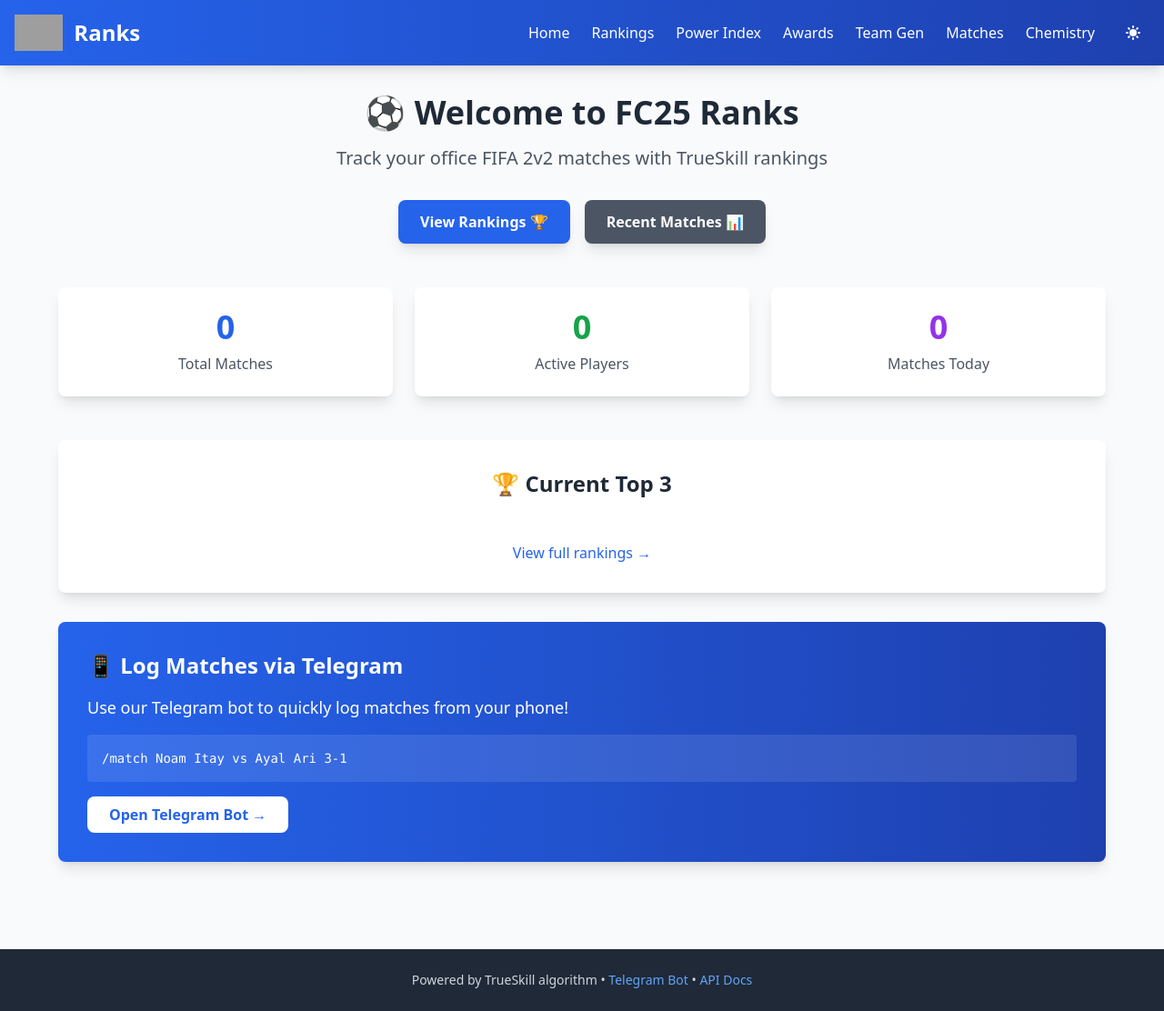
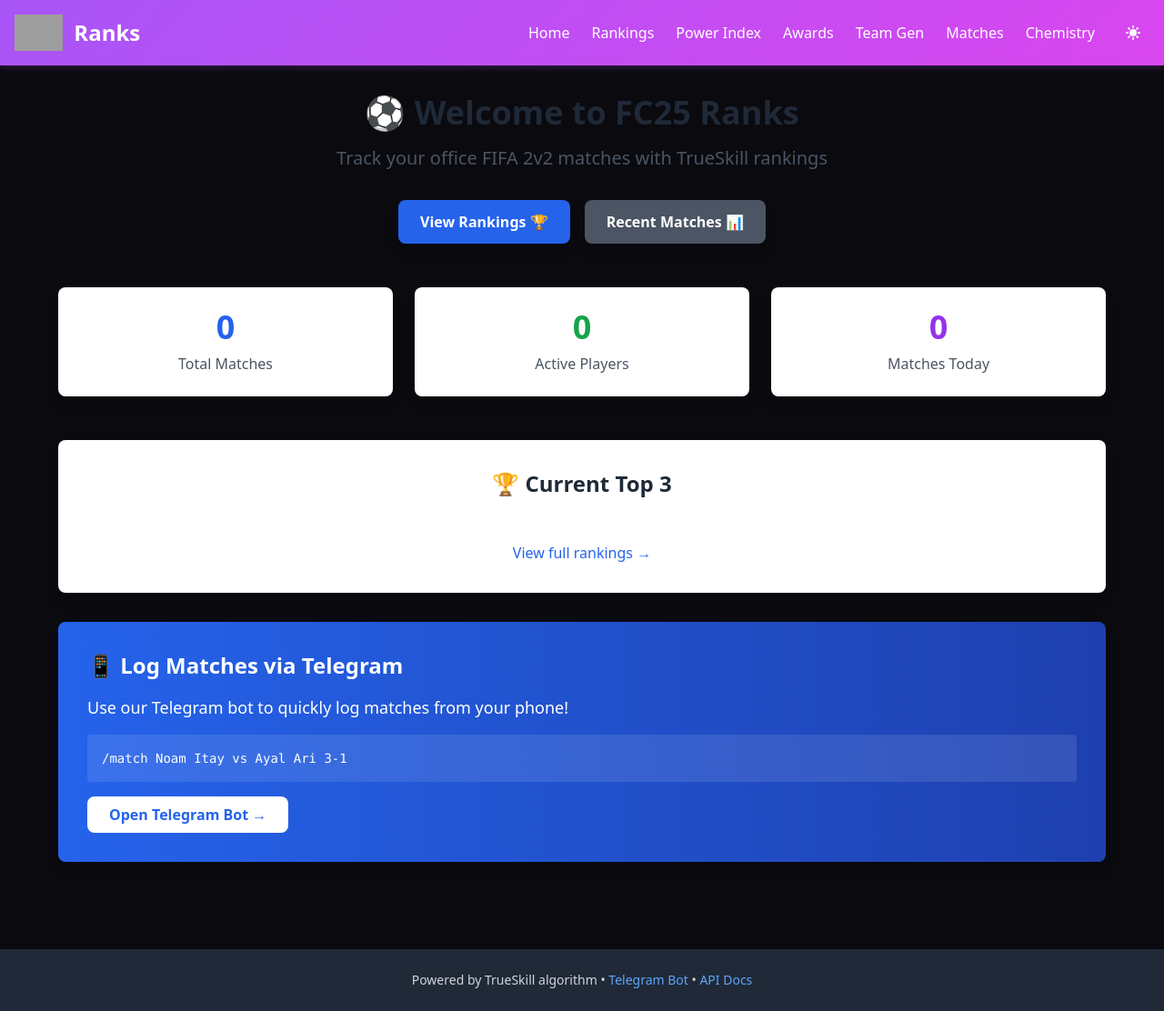
Before and after one commit to nkorobko/fifa-ranks, a FastAPI app: page / in a window 1280 px wide. Shown: the whole page at 91% size. Run offline with FastAPI, Linux system fonts and the light colour scheme; data that the repository does not hold is empty; some libraries are stand-ins or nearby versions; grey boxes are pictures that could not be loaded.

Commit message:
Issue #28: Redesign color system with EA FC gradient and depth layers
- Created colors.css with comprehensive color system
- Brand gradient: purple (#a855f7) to pink (#d946ef) inspired by EA FC
- 4 surface elevation levels: base, raised, elevated, overlay
- Text hierarchy: primary (95%), secondary (60%), tertiary (40%) opacity
- Consistent button styles: btn-primary with gradient, btn-secondary with border
- Glassmorphism card styles with backdrop-filter blur
- Accent-tinted shadows for visual depth
- Gradient border utility for special cases
- Updated header to use gradient-primary class
- Updated body background to bg-base (#0a0a0f)

Replaces mismatched green/blue buttons with unified purple-pink gradient
All primary CTAs now use same brand gradient

```diff
--- /dev/null
+++ b/backend/app/static/css/colors.css
@@ -0,0 +1,165 @@
+/* FC25 Ranks - Color System */
+
+:root {
+  /* Brand Gradient - EA FC inspired purple-to-pink */
+  --gradient-primary: linear-gradient(135deg, #a855f7 0%, #d946ef 100%);
+  --gradient-primary-hover: linear-gradient(135deg, #9333ea 0%, #c026d3 100%);
+
+  /* Accent colors extracted from gradient */
+  --accent-primary: #a855f7;
+  --accent-primary-hover: #9333ea;
+  --accent-secondary: #d946ef;
+
+  /* Surface layers - depth through elevation */
+  --bg-base: #0a0a0f;           /* Deepest background */
+  --bg-raised: #13131a;         /* Cards, containers */
+  --bg-elevated: #1c1c26;       /* Elevated cards, modals */
+  --bg-overlay: #25252f;        /* Highest elevation */
+
+  /* Semantic colors */
+  --color-success: #10b981;
+  --color-warning: #f59e0b;
+  --color-error: #ef4444;
+  --color-info: #3b82f6;
+
+  /* Text hierarchy */
+  --text-primary: rgba(255, 255, 255, 0.95);
+  --text-secondary: rgba(255, 255, 255, 0.60);
+  --text-tertiary: rgba(255, 255, 255, 0.40);
+
+  /* Borders & dividers */
+  --border-subtle: rgba(255, 255, 255, 0.08);
+  --border-elevated: rgba(255, 255, 255, 0.12);
+
+  /* Glassmorphism */
+  --glass-bg: rgba(255, 255, 255, 0.05);
+  --glass-border: rgba(255, 255, 255, 0.08);
+
+  /* Shadows with accent tint */
+  --shadow-sm: 0 1px 2px 0 rgba(168, 85, 247, 0.05);
+  --shadow-md: 0 4px 6px -1px rgba(168, 85, 247, 0.1);
+  --shadow-lg: 0 10px 15px -3px rgba(168, 85, 247, 0.15);
+  --shadow-xl: 0 20px 25px -5px rgba(168, 85, 247, 0.2);
+}
+
+/* Dark mode overrides (if needed) */
+.dark {
+  /* Same values - we're already dark by default */
+}
+
+/* Utility classes */
+.bg-base { background-color: var(--bg-base); }
+.bg-raised { background-color: var(--bg-raised); }
+.bg-elevated { background-color: var(--bg-elevated); }
+.bg-overlay { background-color: var(--bg-overlay); }
+
+.text-primary { color: var(--text-primary); }
+.text-secondary { color: var(--text-secondary); }
+.text-tertiary { color: var(--text-tertiary); }
+
+.border-subtle { border-color: var(--border-subtle); }
+.border-elevated { border-color: var(--border-elevated); }
+
+.gradient-primary {
+  background: var(--gradient-primary);
+  color: white;
+}
+
+.gradient-border {
+  position: relative;
+  background: transparent;
+  border: 2px solid transparent;
+  background-clip: padding-box;
+}
+
+.gradient-border::before {
+  content: '';
+  position: absolute;
+  inset: 0;
+  border-radius: inherit;
+  padding: 2px;
+  background: var(--gradient-primary);
+  -webkit-mask: linear-gradient(#fff 0 0) content-box, linear-gradient(#fff 0 0);
+  -webkit-mask-composite: xor;
+  mask-composite: exclude;
+  pointer-events: none;
+}
+
+/* Button styles with consistent accent */
+.btn-primary {
+  background: var(--gradient-primary);
+  color: white;
+  font-weight: 600;
+  padding: 0.75rem 1.5rem;
+  border-radius: 0.75rem;
+  border: none;
+  cursor: pointer;
+  transition: all 150ms ease-out;
+  box-shadow: var(--shadow-md);
+}
+
+.btn-primary:hover {
+  background: var(--gradient-primary-hover);
+  box-shadow: var(--shadow-lg);
+  transform: translateY(-1px);
+}
+
+.btn-primary:active {
+  transform: translateY(0);
+  box-shadow: var(--shadow-sm);
+}
+
+.btn-primary:disabled {
+  opacity: 0.5;
+  cursor: not-allowed;
+  transform: none;
+}
+
+.btn-secondary {
+  background: transparent;
+  color: var(--accent-primary);
+  font-weight: 600;
+  padding: 0.75rem 1.5rem;
+  border-radius: 0.75rem;
+  border: 2px solid var(--accent-primary);
+  cursor: pointer;
+  transition: all 150ms ease-out;
+}
+
+.btn-secondary:hover {
+  background: rgba(168, 85, 247, 0.1);
+  border-color: var(--accent-primary-hover);
+  color: var(--accent-primary-hover);
+}
+
+/* Card elevation with glassmorphism */
+.card-raised {
+  background: var(--bg-raised);
+  border: 1px solid var(--border-subtle);
+  border-radius: 1rem;
+  box-shadow: var(--shadow-sm);
+}
+
+.card-elevated {
+  background: var(--bg-elevated);
+  border: 1px solid var(--border-elevated);
+  border-radius: 1rem;
+  box-shadow: var(--shadow-md);
+}
+
+.card-glass {
+  background: var(--glass-bg);
+  border: 1px solid var(--glass-border);
+  border-radius: 1rem;
+  backdrop-filter: blur(12px);
+  -webkit-backdrop-filter: blur(12px);
+}
+
+/* Accent highlights */
+.accent-glow {
+  box-shadow: 0 0 20px rgba(168, 85, 247, 0.3);
+}
+
+.accent-border-bottom {
+  border-bottom: 2px solid var(--accent-primary);
+}
--- a/backend/app/templates/base.html
+++ b/backend/app/templates/base.html
@@ -19,6 +19,9 @@
 
     <!-- HTMX -->
     <script src="https://unpkg.com/htmx.org@1.9.10"></script>
+
+    <!-- Custom Color System -->
+    <link rel="stylesheet" href="/static/css/colors.css">
 
     <!-- Dark mode initialization (before page renders) -->
     <script>
@@ -53,9 +56,9 @@
 
     {% block extra_head %}{% endblock %}
 </head>
-<body class="bg-gray-50 dark:bg-gray-900 min-h-screen transition-colors duration-300">
+<body class="bg-base min-h-screen text-primary">
     <!-- Header -->
-    <header class="bg-gradient-to-r from-blue-600 to-blue-800 dark:from-blue-800 dark:to-gray-900 text-white shadow-lg">
+    <header class="gradient-primary text-white shadow-xl" style="box-shadow: 0 4px 6px -1px rgba(168, 85, 247, 0.2);">
         <div class="container mx-auto px-4 py-4">
             <div class="flex items-center justify-between">
                 <a href="/" class="flex items-center space-x-3 hover:opacity-80 transition-opacity">
```
